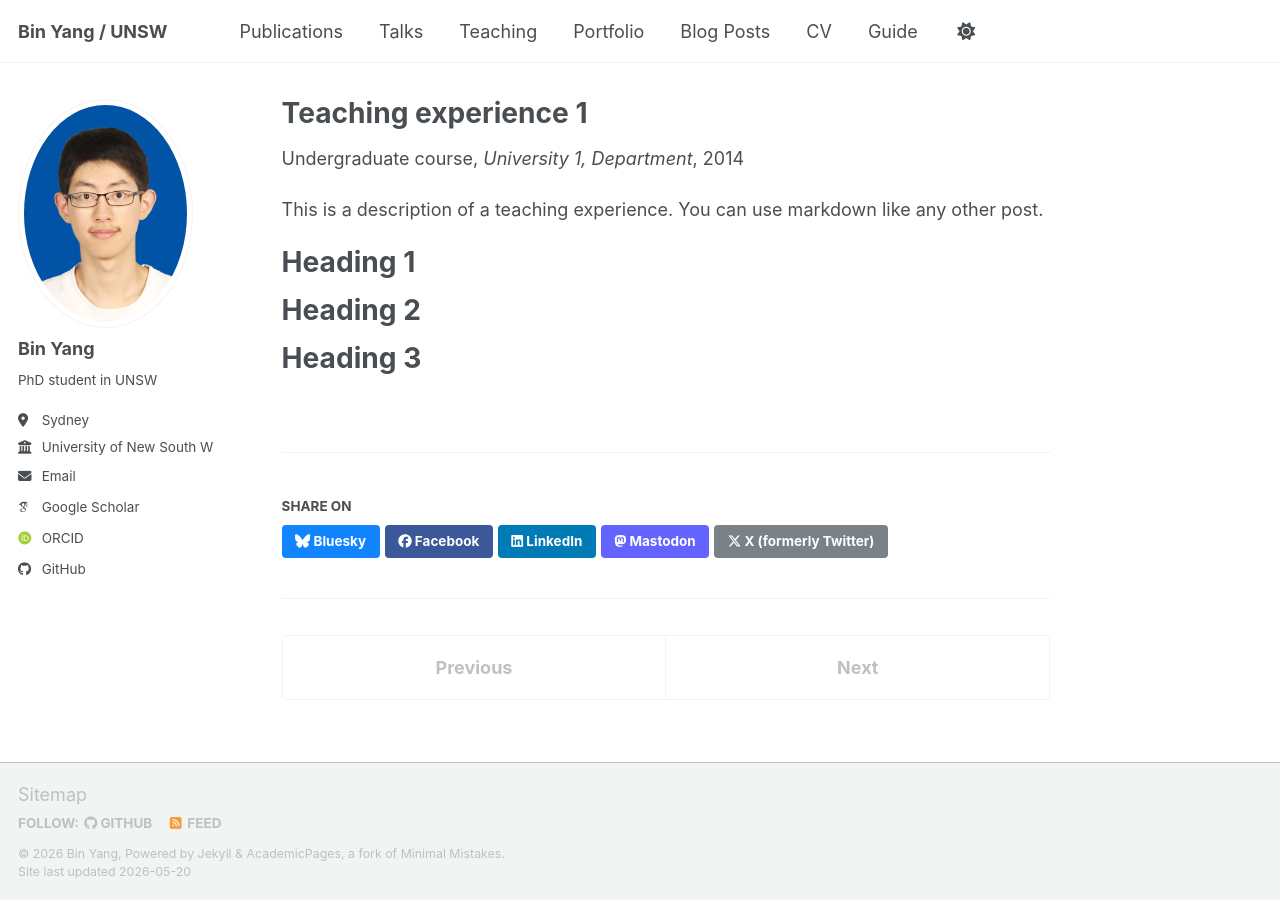
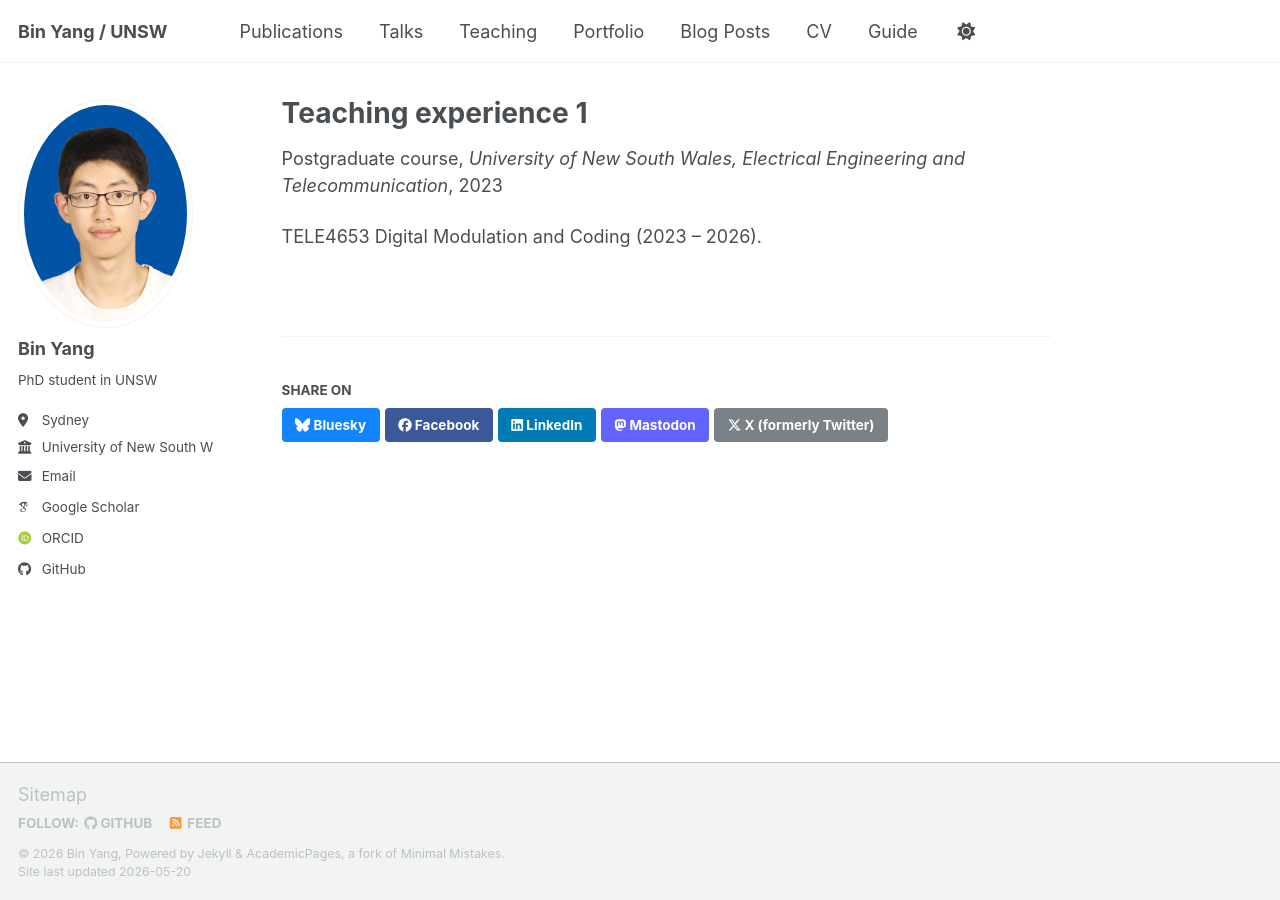
Before and after one commit to yangbin-xd/yangbin-xd.github.io, a Jekyll site: the page built from _teaching/2014-spring-teaching-1.md, in a window 1280 px wide. Built offline with Jekyll 4.4.1, drawn with Linux system fonts in a browser that asks for light colours; some web fonts are replaced; a script bundle is joined from its source files by our own code; library files that are not in the unit come from our copies.

Commit message:
Update teaching page with TELE4653 entry
Replace placeholder teaching-1 with TELE4653 Digital Modulation and
Coding at UNSW (2023-2026), and hide placeholder teaching-2.

```diff
--- a/_teaching/2014-spring-teaching-1.md
+++ b/_teaching/2014-spring-teaching-1.md
@@ -1,20 +1,11 @@
 ---
 title: "Teaching experience 1"
 collection: teaching
-type: "Undergraduate course"
+type: "Postgraduate course"
 permalink: /teaching/2014-spring-teaching-1
-venue: "University 1, Department"
-date: 2014-01-01
-location: "City, Country"
+venue: "University of New South Wales, Electrical Engineering and Telecommunication"
+date: 2023-01-01
+location: "Sydney, Australia"
 ---
 
-This is a description of a teaching experience. You can use markdown like any other post.
-
-Heading 1
-======
-
-Heading 2
-======
-
-Heading 3
-======
+TELE4653 Digital Modulation and Coding (2023 – 2026).
```
Also changed, not shown: _teaching/2015-spring-teaching-2.md (+1 -0 lines).
